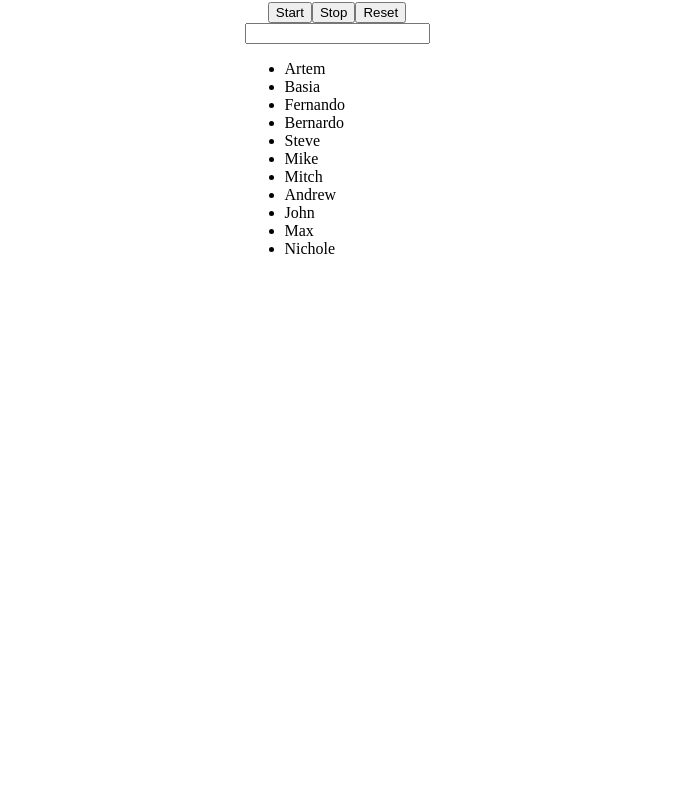
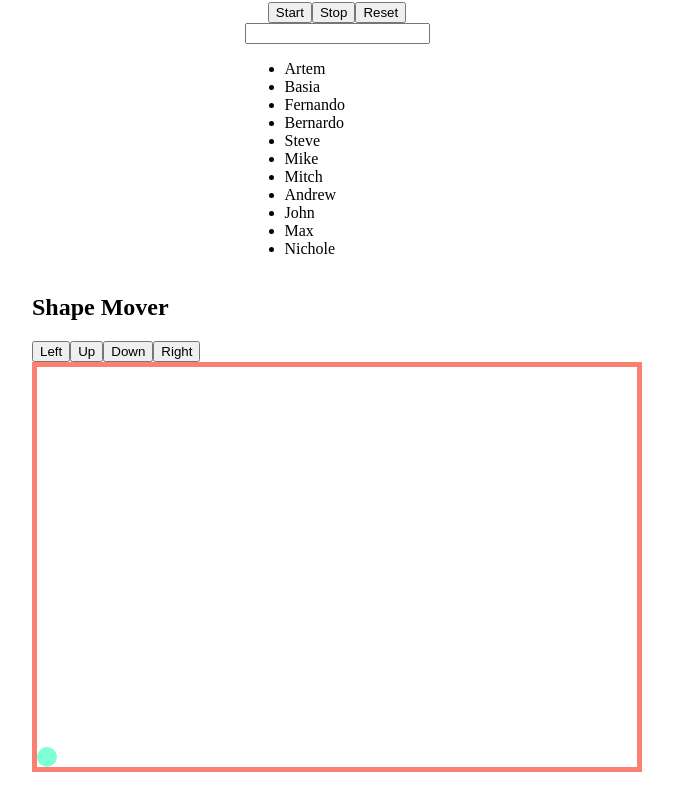
Before and after one commit to CodeCoreYVR/react-demo-jan-2017, a React (Create React App) app: page / in a window 1280 px wide. Shown: the part 1288-2098 px from the top of the page, without its empty margins (303-976 px from the left). Built offline with nearby package versions, Linux system fonts and the light colour scheme.

Commit message:
Add lab demo, ShapeMover

```diff
--- /dev/null
+++ b/src/ShapeMover.js
@@ -0,0 +1,100 @@
+import React, {Component} from 'react';
+
+export function Shape (props) {
+  const {color = 'Aquamarine', type = 'Circle', left, bottom, onClick = () => {}} = props;
+
+  const style = {
+    backgroundColor: color,
+    borderRadius: type === 'Circle' ? '999999px' : '0px',
+    height: '20px',
+    width: '20px',
+  };
+
+  if (left !== undefined || bottom !== undefined) {
+    // Object.assign will merge all the properties of the second argument
+    // into the first argument (e.g. style object will receive the left, bottom
+    // and position properties)
+    Object.assign(style, {
+      left, bottom, position: 'absolute'
+    })
+  }
+
+  return <div
+    onClick={onClick}
+    className='Shape'
+    style={style}></div>
+}
+
+export function ShapeArena ({x = 0, y = 0, onShapeClick = () => {}}) {
+  const style = {
+    height: '400px',
+    width: '600px',
+    border: 'thick solid Salmon',
+    position: 'relative'
+  };
+
+  return (
+    <div className='ShapeArena' style={style}>
+      <Shape left={x} bottom={y} onClick={onShapeClick}/>
+    </div>
+  )
+}
+
+export default class ShapeMover extends Component {
+  constructor (props) {
+    super(props);
+
+    this.state = {
+      x: 0, y: 0
+    };
+
+    this.moveShape = this.moveShape.bind(this);
+    this.resetPosition = this.resetPosition.bind(this);
+  }
+
+  moveShape (event) {
+    const {target} = event;
+    const {x, y} = this.state;
+
+    switch (target.name) {
+      case 'left': return this.setState({x: x - 5})
+      case 'up': return this.setState({y: y + 5})
+      case 'down': return this.setState({y: y - 5})
+      case 'right': return this.setState({x: x + 5})
+    }
+  }
+
+  resetPosition (event) {
+    this.setState({x: 0, y: 0});
+  }
+
+  render () {
+    return (
+      <div className='ShapeMover'>
+        <h2>Shape Mover</h2>
+
+        <button name='left' onClick={this.moveShape}>Left</button>
+        <button name='up' onClick={this.moveShape}>Up</button>
+        <button name='down' onClick={this.moveShape}>Down</button>
+        <button name='right' onClick={this.moveShape}>Right</button>
+
+        <ShapeArena x={this.state.x} y={this.state.y} onShapeClick={this.resetPosition}/>
+      </div>
+    )
+  }
+}
+
+
+
+
+
+
+
+
+
+
+
+
+
+
+/* */
--- a/src/index.js
+++ b/src/index.js
@@ -11,6 +11,7 @@ import Greetings from './Greetings';
 import Timer from './Timer';
 import StopWatch from './StopWatch';
 import Search from './Search';
+import ShapeMover from './ShapeMover';
 
 const App = props => {
   const styles = {
@@ -39,6 +40,7 @@ const App = props => {
     <Timer />
     <StopWatch />
     <Search names={names} />
+    <ShapeMover />
   </div>
 }
 
```
